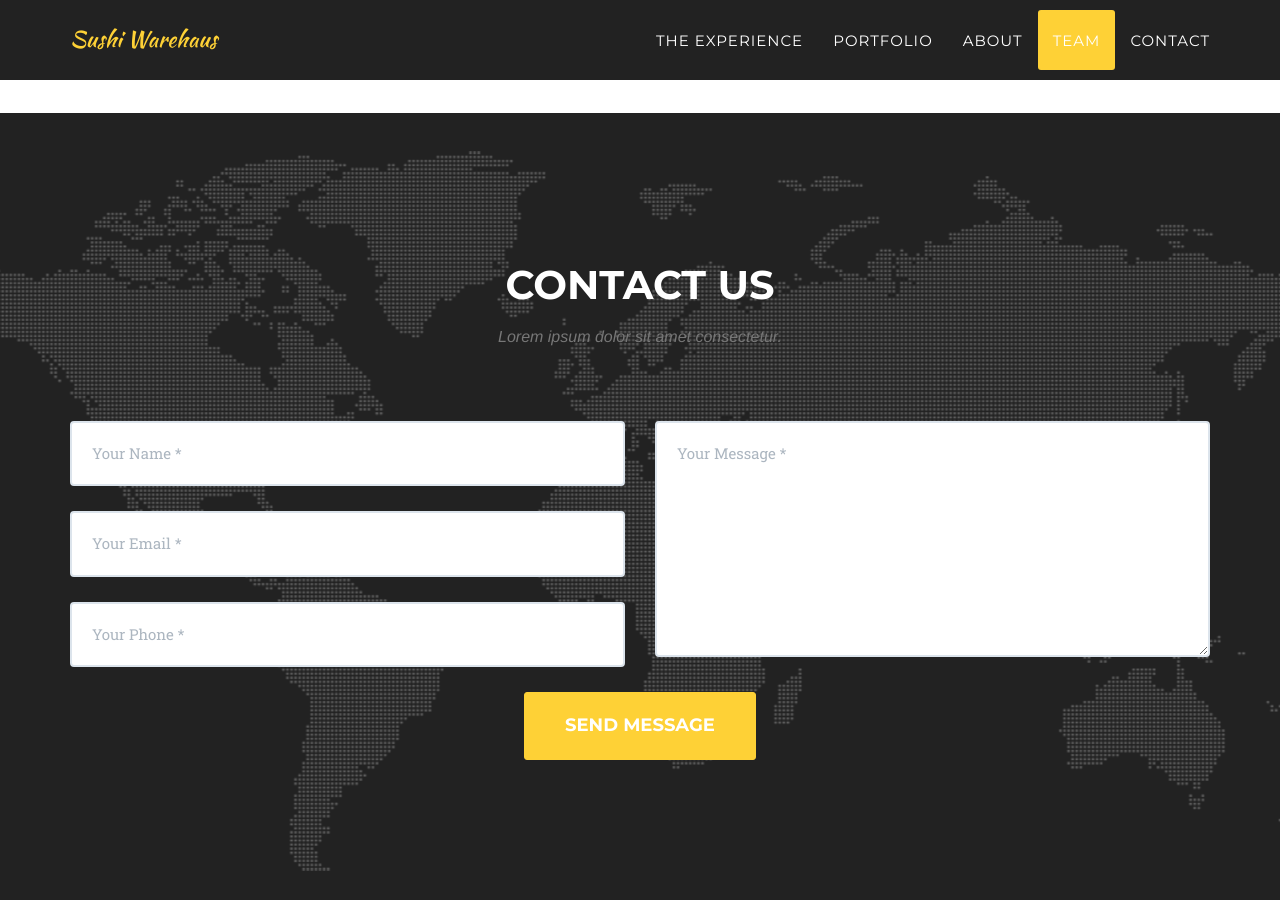
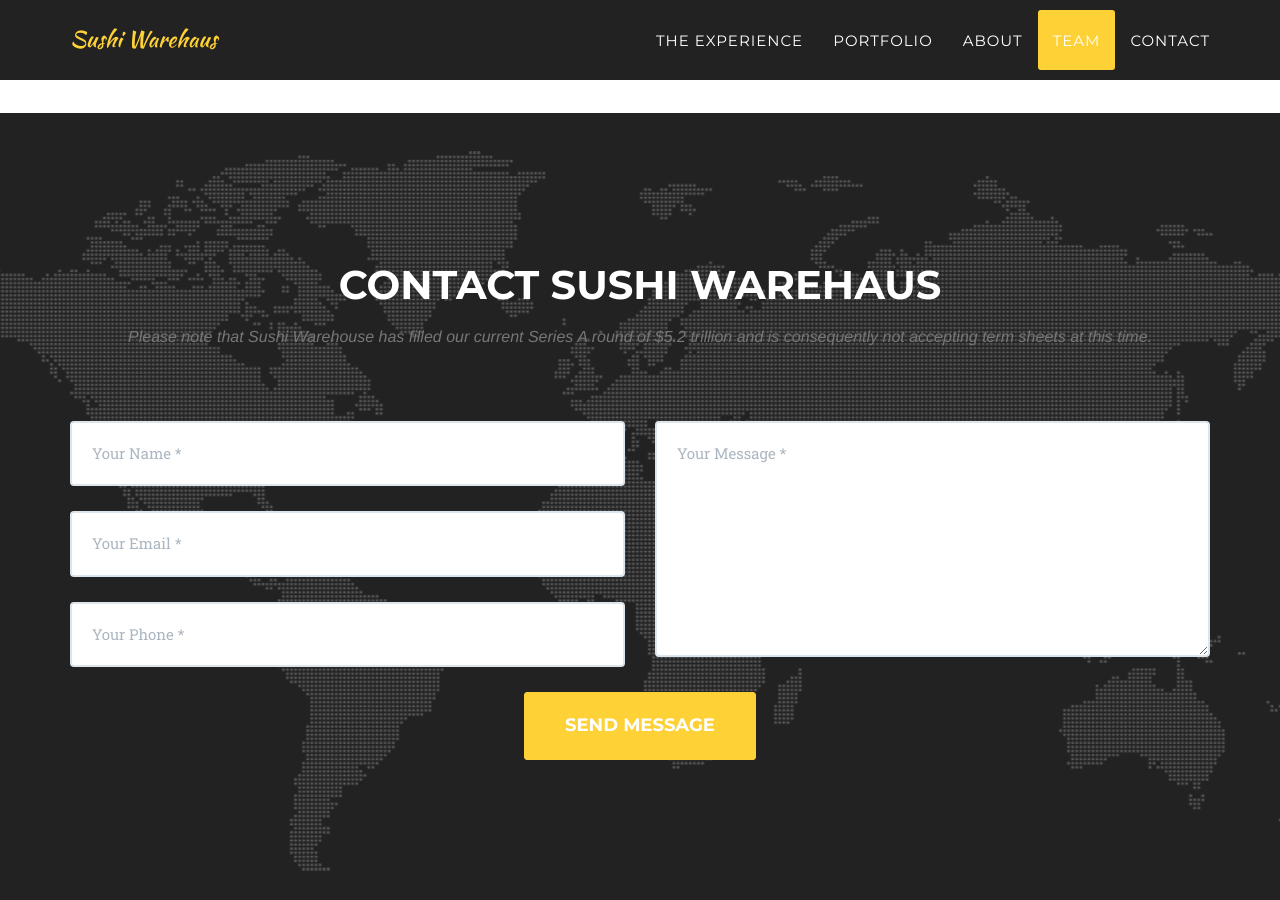
Before and after one commit to aleksnavratil/sushi-warehouse, a Jekyll site: the page built from index.html, in a window 1280 px wide and 900 px high, scrolled down 6214 px. Built offline with Jekyll 4.4.1, drawn with Linux system fonts in a browser that asks for light colours; some web fonts are replaced.

Commit message:
Improved Contact section copywriting.

```diff
--- a/_includes/contact.html
+++ b/_includes/contact.html
@@ -2,8 +2,8 @@
         <div class="container">
             <div class="row">
                 <div class="col-lg-12 text-center">
-                    <h2 class="section-heading">Contact Us</h2>
-                    <h3 class="section-subheading text-muted">Lorem ipsum dolor sit amet consectetur.</h3>
+                    <h2 class="section-heading">Contact Sushi Warehaus</h2>
+                    <h3 class="section-subheading text-muted">Please note that Sushi Warehouse has filled our current Series A round of $5.2 trillion and is consequently not accepting term sheets at this time.</h3>
                 </div>
             </div>
             <div class="row">
```
